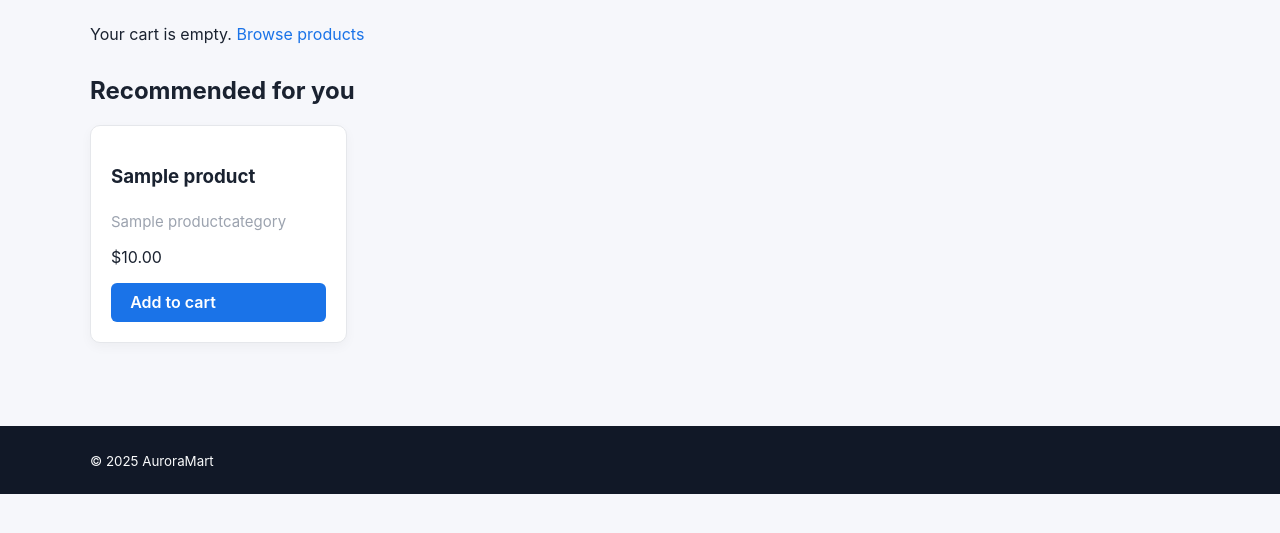
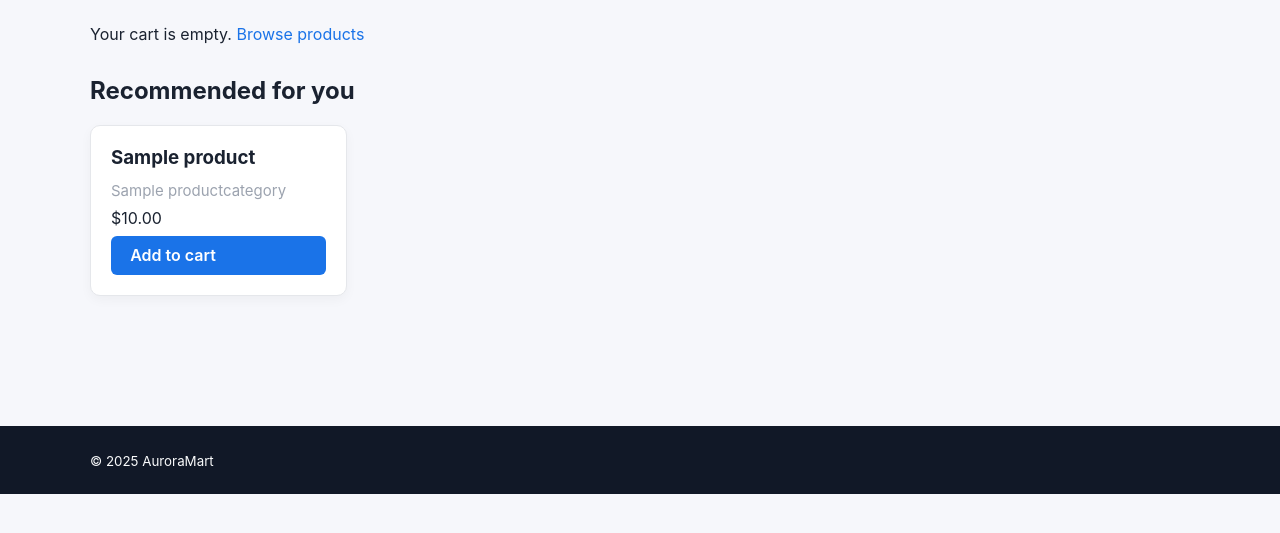
Before and after one commit to Path-yang/IS2108-Pair-Project, a Django app: page /cart/ in a window 1280 px wide. Shown: the part 215-748 px from the top of the page. Run offline with Django 5.2, Linux system fonts and the light colour scheme; tables that the repository leaves empty hold one stand-in row (values such as "Sample post").

Commit message:
Reduce spacing in product cards for tighter layout
Minimize gaps between elements in product cards by setting gap to 0.5rem, removing margins from h3 and p elements, while maintaining button alignment at the bottom for a cleaner, more compact appearance.

🤖 Generated with [Claude Code](https://claude.com/claude-code)

Co-Authored-By: Claude <noreply@anthropic.com>

```diff
--- a/auroramart/static/css/main.css
+++ b/auroramart/static/css/main.css
@@ -99,6 +99,15 @@ a {
 .card-grid .card {
     display: flex;
     flex-direction: column;
+    gap: 0.5rem;
+}
+
+.card-grid .card h3 {
+    margin: 0 0 0.25rem 0;
+}
+
+.card-grid .card p {
+    margin: 0;
 }
 
 .card-grid .card .button {
```
